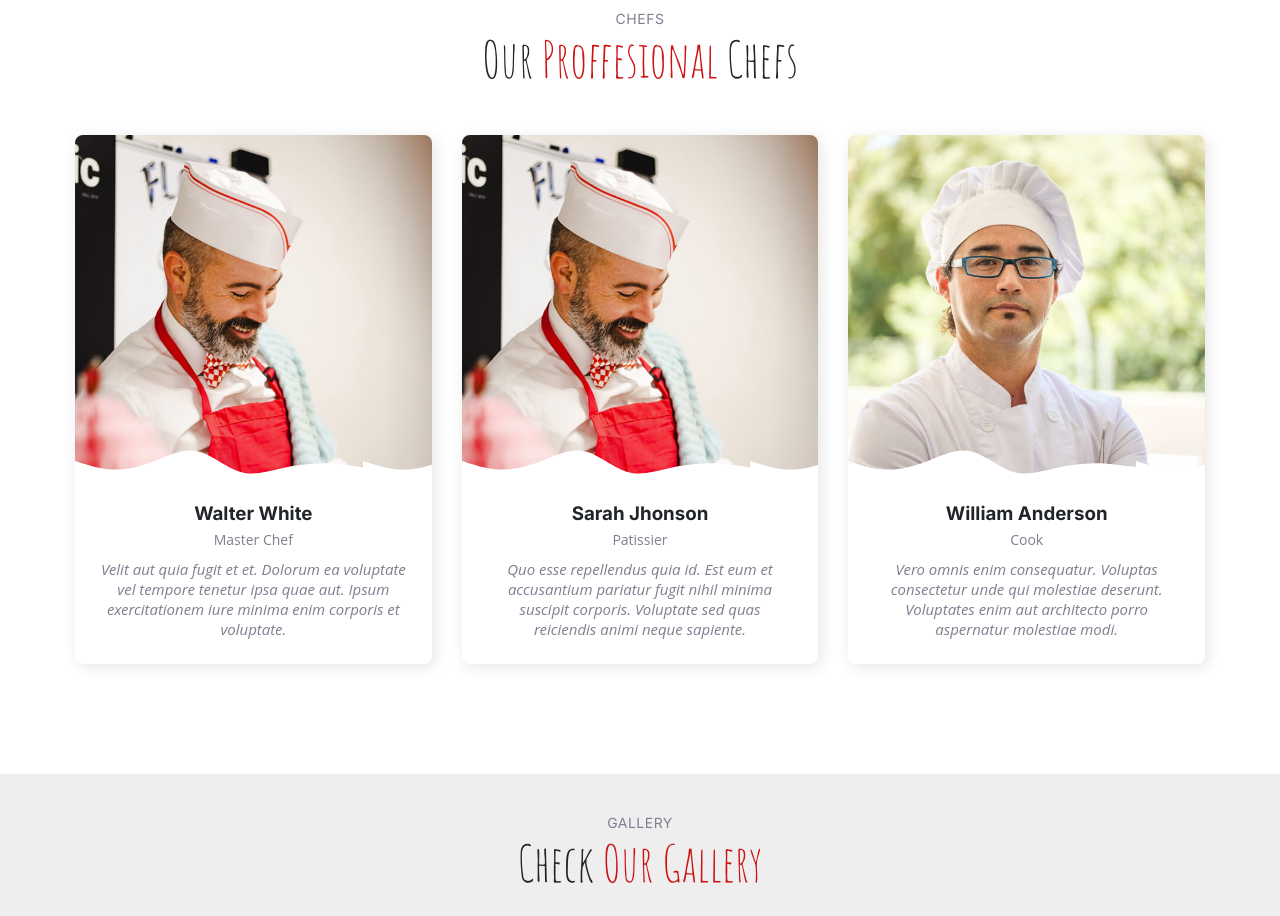
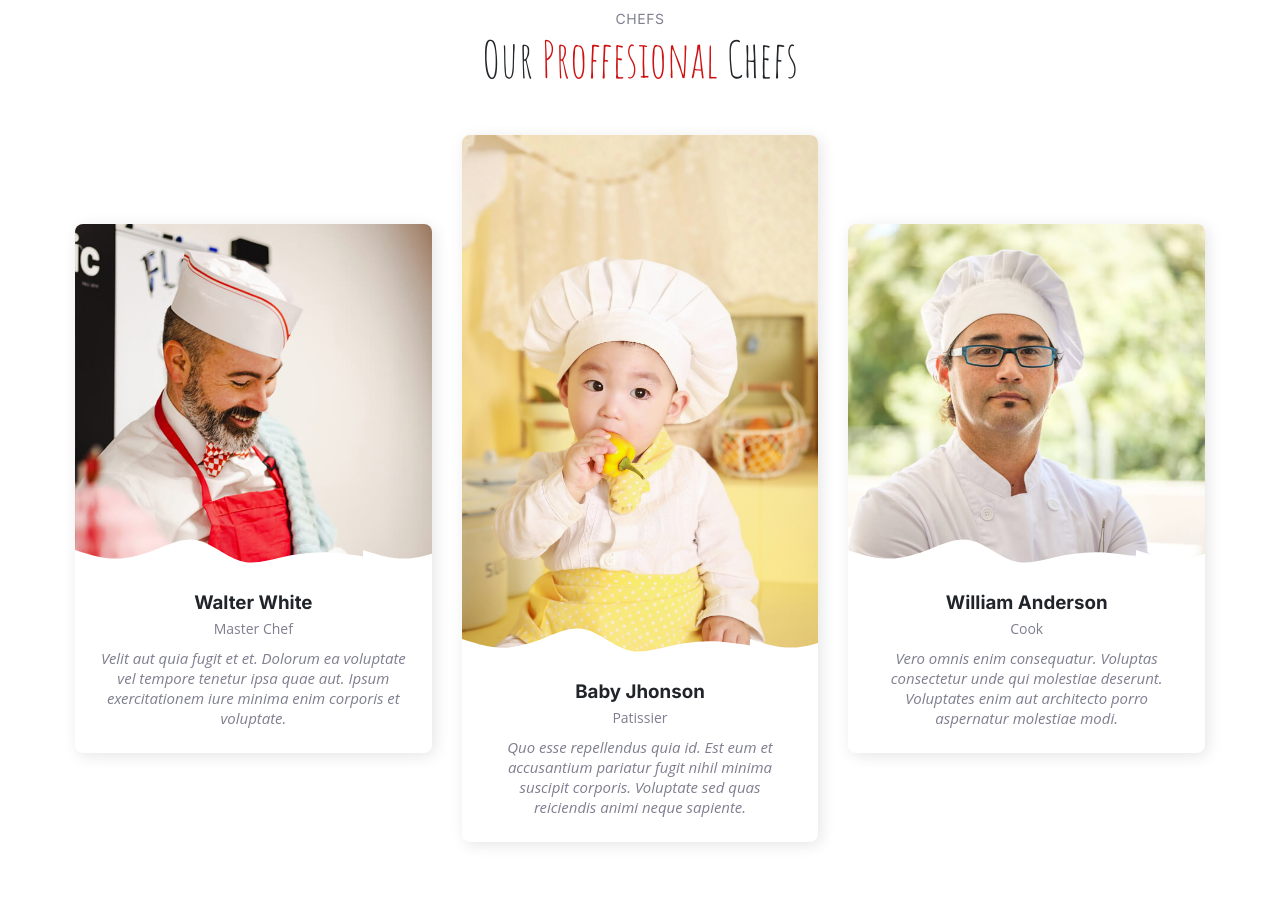
Before and after one commit to AhmedAnwer01/Mealify-Food-Website, a plain HTML site: page index.html in a window 1280 px wide. Shown: the part 880-1796 px from the top of the page. Drawn offline with Linux system fonts and the light colour scheme.

Commit message:
baby edit

```diff
--- a/index.html
+++ b/index.html
@@ -109,10 +109,10 @@
                     </div>
                     <div class="card">
                         <picture>
-                            <img src="images/chefs-1.jpg" alt="">
+                            <img src="images/pexels-pixabay-35666.jpg" alt="">
                         </picture>
                         <div class="card-content">
-                            <h3>Sarah Jhonson</h3>
+                            <h3>Baby Jhonson</h3>
                             <span>Patissier</span>
                             <p>Quo esse repellendus quia id. Est eum et accusantium pariatur fugit nihil minima suscipit
                                 corporis. Voluptate sed quas reiciendis animi neque sapiente.</p>
```
Also changed, not shown: images/pexels-pixabay-35666.jpg (added).
